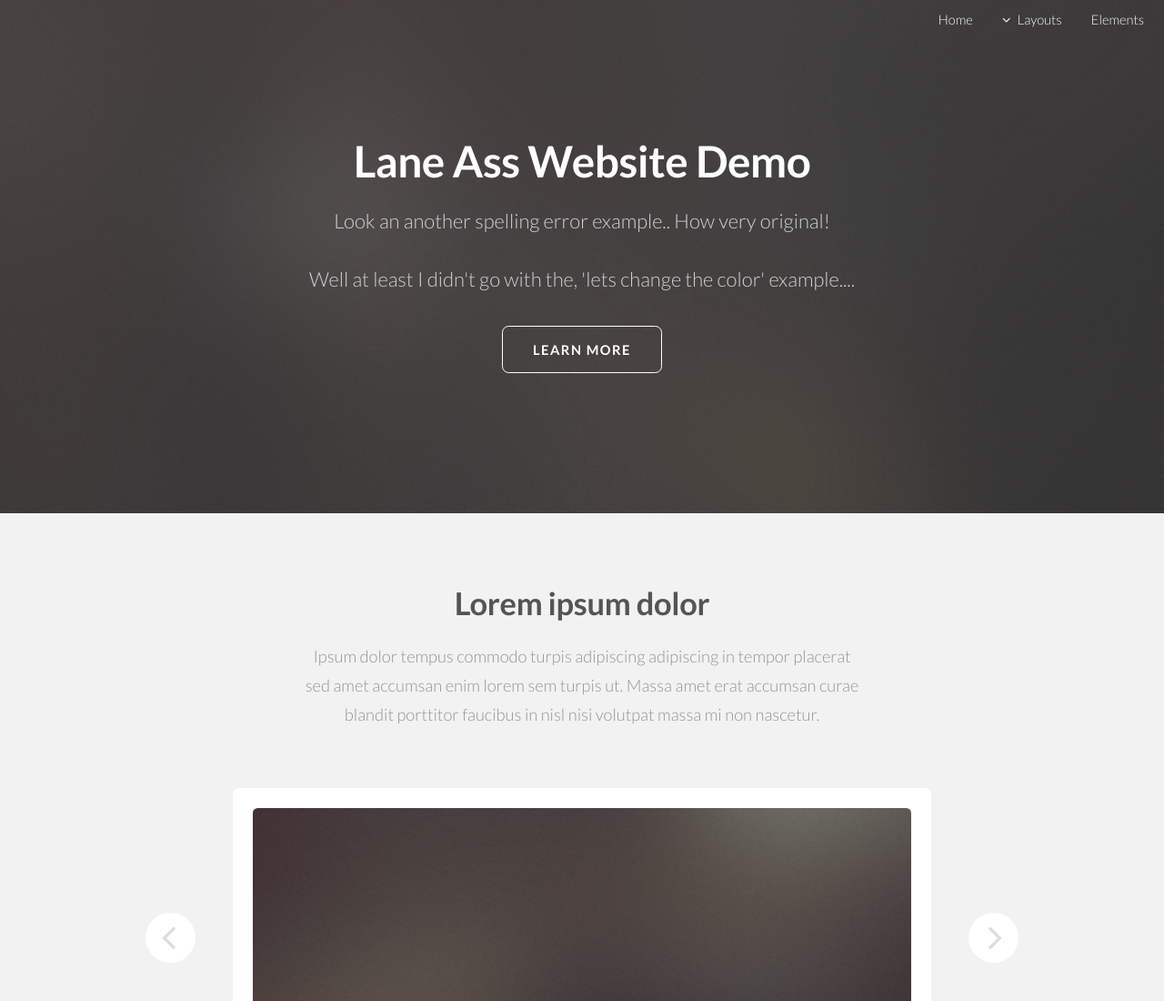
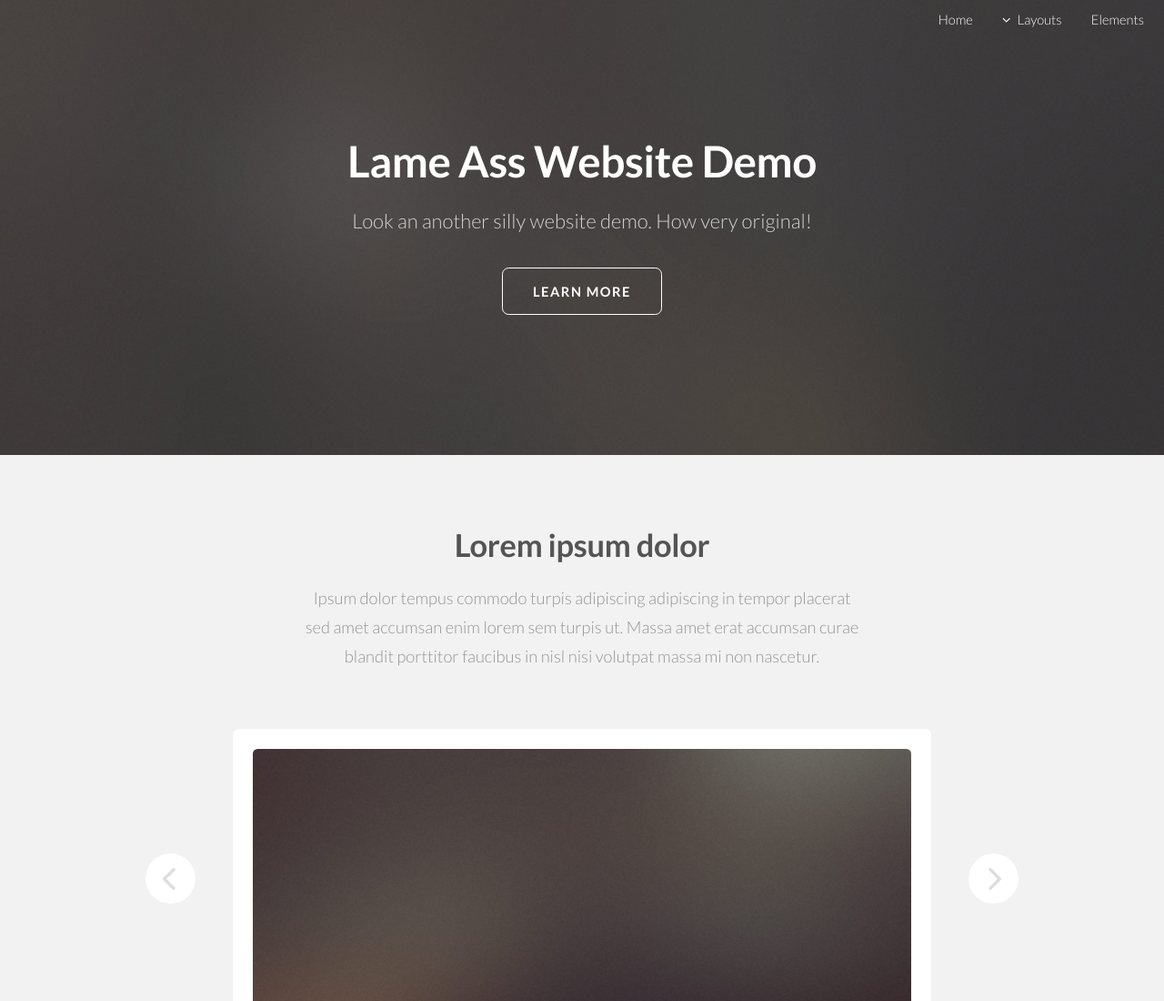
Before and after one commit to BenMitchell1979/lameWebsite, a plain HTML site: page wwwroot/index.html in a window 1280 px wide. Shown: the top 1100 px of the page at 91% size. Drawn offline with Linux system fonts and the light colour scheme.

Commit message:
update website.zip

```diff
--- a/wwwroot/index.html
+++ b/wwwroot/index.html
@@ -56,9 +56,8 @@
 		<!-- Banner -->
 			<section id="banner">
 				<div class="inner">
-					<h2>Lane Ass Website Demo</h2>
-					<p>Look an another spelling error example.. How very original!</p>
-					<p>Well at least I didn't go with the, 'lets change the color' example....</p>
+					<h2>Lame Ass Website Demo</h2>
+					<p>Look an another silly website demo. How very original!</p>
 					<ul class="actions">
 						<li><a href="#one" class="button big scrolly">Learn More</a></li>
 					</ul>
```
Also changed, not shown: 1 other file.
